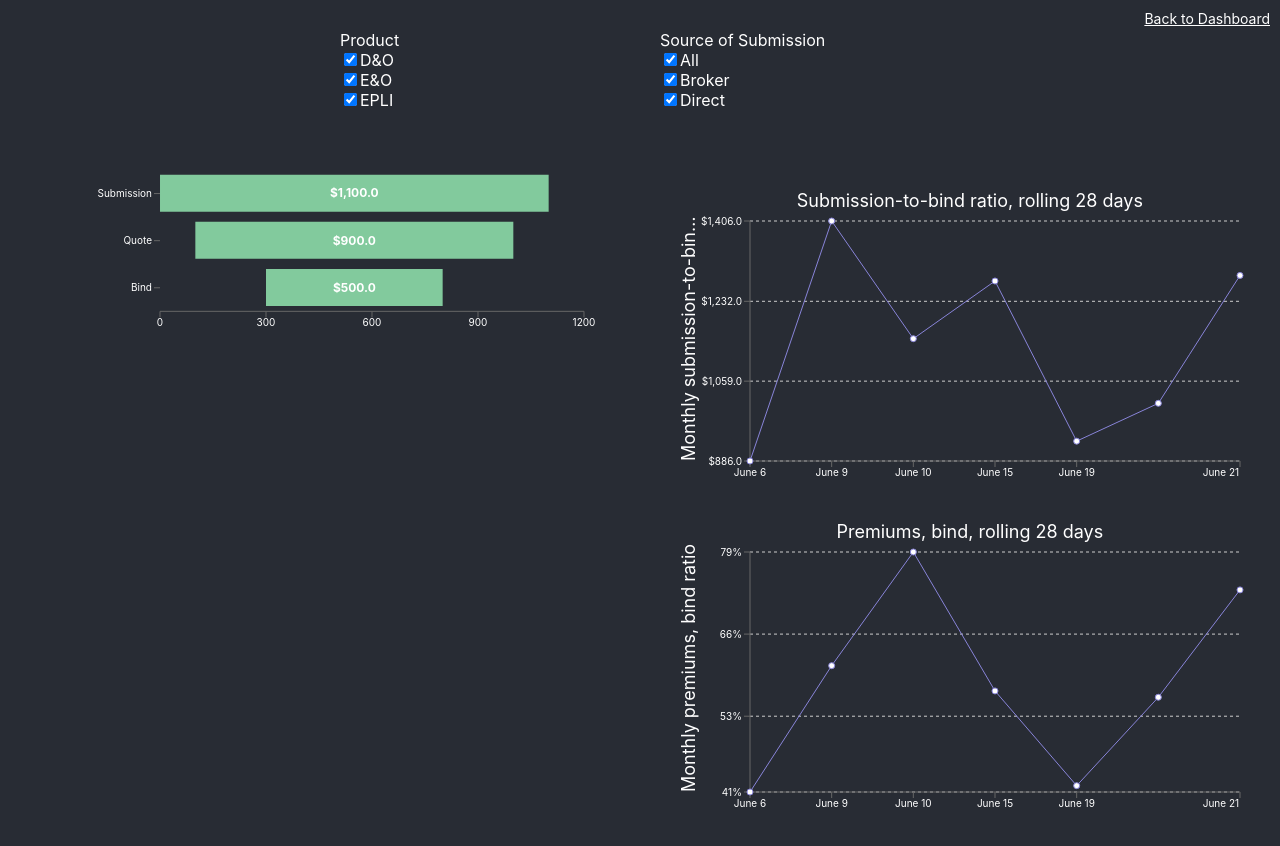
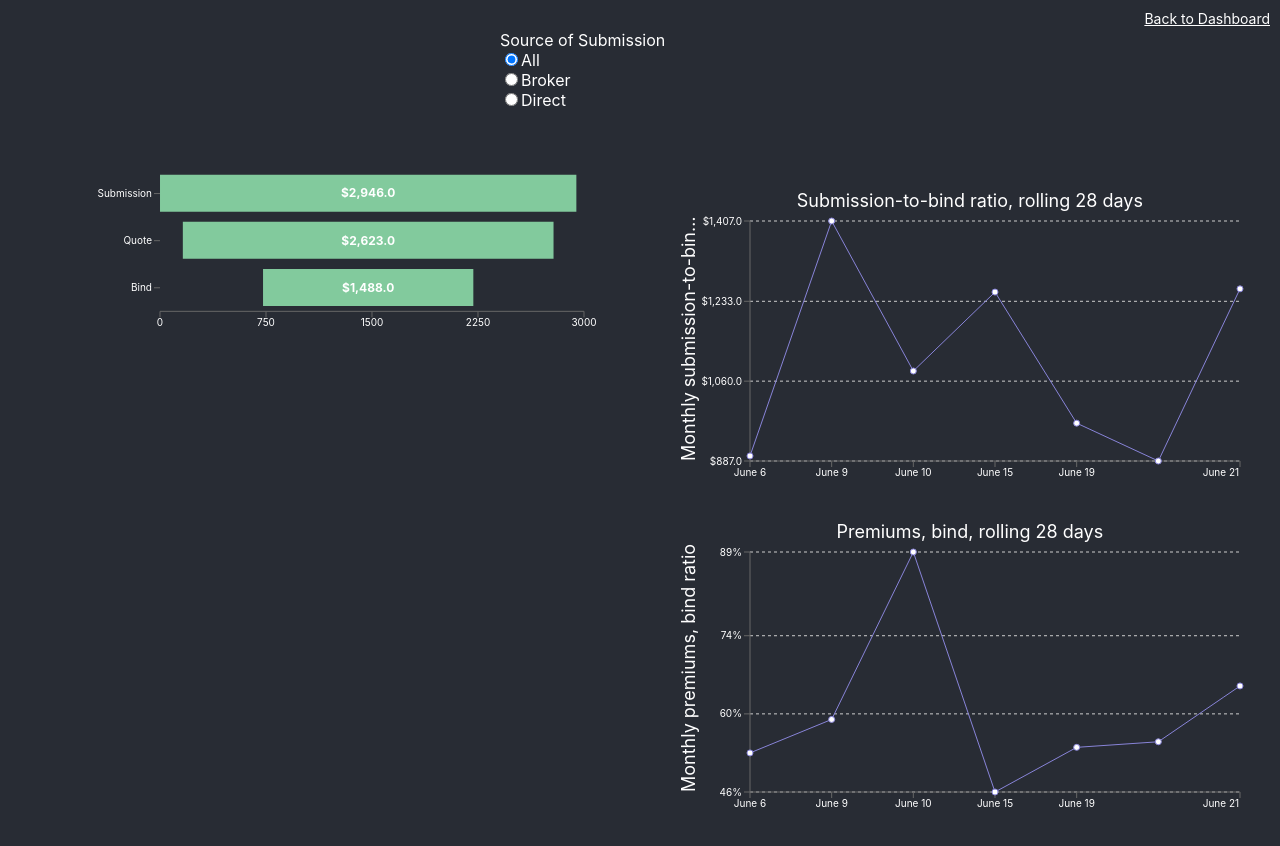
Before and after one commit to sergeim28/recharts-reports, a React (Create React App) app: page /productionKPIs in a window 1280 px wide. Shown: the top 846 px of the page. Built offline with nearby package versions, Linux system fonts and the light colour scheme.

Commit message:
filters change

```diff
--- a/src/components/MyHorizontalBarChart.js
+++ b/src/components/MyHorizontalBarChart.js
@@ -1,4 +1,4 @@
-import React from "react";
+import React, { useEffect, useState } from "react";
 import {
   BarChart,
   Bar,
@@ -11,28 +11,14 @@ import {
 } from "recharts";
 import { tickStyle } from "../utils/constants";
 import { numberToMoneyString } from "../utils/helper";
+import { productionReportRawMetrics } from "../utils/mockData";
 import { MyTooltip } from "./MyTooltip";
 
-const data = [
-  {
-    name: "Submission",
-    spend: 1100,
-    pv: 0,
-    amt: 0,
-  },
-  {
-    name: "Quote",
-    spend: 900,
-    pv: 100,
-    amt: 100,
-  },
-  {
-    name: "Bind",
-    spend: 500,
-    pv: 300,
-    amt: 300,
-  },
-];
+const funnelKeys = {
+  "submission": "Submission",
+  "quote": "Quote",
+  "bind": "Bind"
+}
 
 const renderCustomizedLabel = (props) => {
   const { content, value, ...rest } = props;
@@ -40,13 +26,39 @@ const renderCustomizedLabel = (props) => {
   return <Label {...rest} value={'$' + numberToMoneyString(value)} fontSize="12" fill="#FFFFFF" fontWeight="bold" />;
 };
 
-export const MyHorizontalBarChart = () => {
+export const MyHorizontalBarChart = ({ filters }) => {
+  const [parsedData, setParsedData] = useState([]);
+
+  useEffect(() => {
+    const parsedObject = {}
+    productionReportRawMetrics.forEach(item => {
+      if (filters[item.source] || filters["all"])
+        parsedObject[item.funnel] = (parsedObject[item.funnel] || 0) + item.spend
+    })
+    const parsedArray =(Object.entries(parsedObject).map(([key, value]) => {
+      return {
+        name: funnelKeys[key],
+        spend: value
+      }
+    }))
+
+    let MAX = -1;
+    parsedArray.forEach(({ spend }) => {
+      if (MAX < spend) MAX = spend
+    })
+    setParsedData(parsedArray.map((item) => ({
+      ...item,
+      firstSpace: (MAX-item.spend)/2,
+      secondSpace: (MAX-item.spend)/2,
+    })))
+  }, [filters])
+
   return (
     <ResponsiveContainer width="99%" aspect={3}  debounce={1}>
       <BarChart
         width={500}
         height={300}
-        data={data}
+        data={parsedData}
         margin={{
           top: 0,
           right: 30,
@@ -65,15 +77,15 @@ export const MyHorizontalBarChart = () => {
           axisLine={false}
         />
         <Tooltip cursor={{ fill: "#FFFFFF30" }} content={<MyTooltip color="#82ca9d" overrideParams={["spend"]} />} />
-        <Bar dataKey="pv" stackId="a" fill="transparent " />
-        <Bar dataKey="spend" stackId="a" fill="#82ca9d">
+        <Bar dataKey="firstSpace" stackId="a" fill="transparent " />
+        <Bar dataKey="spend" stackId="a" fill="#82ca9d" minPointSize={5}>
           <LabelList
             dataKey="spend"
             position="center"
             content={renderCustomizedLabel}
           />
         </Bar>
-        <Bar dataKey="amt" stackId="a" fill="transparent " />
+        <Bar dataKey="secondSpace" stackId="a" fill="transparent " />
       </BarChart>
     </ResponsiveContainer>
   );
--- a/src/components/MyLineChart.js
+++ b/src/components/MyLineChart.js
@@ -19,13 +19,23 @@ export const MyLineChart = ({ symbol, dataKey, filters }) => {
   const [max, setMax] = useState(-1)
 
   useEffect(() => {
-    setChartData(prev => {
-      return prev.map((item) => ({
+    let itemKey = "";
+    for (let key in filters) {
+      if(filters[key]) {
+        itemKey = key;
+        break;
+      }
+    }
+    const tmpChartData = [];
+    lineChartData.forEach((item) => {
+      if(item.source !== itemKey && itemKey !== "all") return;
+      tmpChartData.push({
         name: item.name,
         spend: Math.floor(item.spend + Math.random() * 100 * (Math.round(Math.random()) ? 1 : -1)),
-        percentage: Math.min(100, Math.floor(item.percentage + Math.random() * 10 * (Math.round(Math.random()) ? 1 : -1))),
-      }))
+        percentage: Math.min(100, Math.floor(item.percentage + Math.random() * 10 * (Math.round(Math.random()) ? 1 : -1)))
+      })
     })
+    setChartData(tmpChartData);
   }, [filters])
 
   useEffect(() => {
--- a/src/components/MyTooltip.js
+++ b/src/components/MyTooltip.js
@@ -22,11 +22,11 @@ export const MyTooltip = (props) => {
 
 
   if (active) {
-    let rows = filteredPayload.map((item) => {
+    let rows = filteredPayload.map((item, index) => {
       const parsedValue = item.name === 'spend' ? '$' + numberToMoneyString(item.value) : item.value + '%'
       return (
         <MyTooltipRow
-          key={`${item.name}-tooltip-item`}
+          key={`${index}-tooltip-item`}
           label={label}
           color={color}
           value={parsedValue}
--- a/src/pages/ProductionKPIs.js
+++ b/src/pages/ProductionKPIs.js
@@ -5,23 +5,24 @@ import { MyHorizontalBarChart } from "../components/MyHorizontalBarChart";
 import VerticalText from "../components/VerticalText";
 import HorizontalText from "../components/HorizontalText";
 
+const initialFilters = {
+  all: false,
+  broker: false,
+  direct: false
+};
+
 export const ProductionKPIs = () => {
 
   const [filters, setFilters] = useState({
-    eo: true,
-    do: true,
-    epli: true,
     all: true,
-    broker: true,
-    direct: true,
+    broker: false,
+    direct: false,
   })
   const handleInputChange = useCallback((event) => {
-    const target = event.target;
-    const value = target.type === 'checkbox' ? target.checked : target.value;
-    const name = target.name;
+    const name = event.target.name;
     setFilters(prev => ({
-      ...prev,
-      [name]: value
+      ...initialFilters,
+      [name]: true
     }))
   }, [setFilters])
 
@@ -61,69 +62,33 @@ export const ProductionKPIs = () => {
           marginLeft: 20,
           width: 300
         }}>
-          <span>Product</span>
-          <div>
-            <input
-              type="checkbox"
-              name="do"
-              checked={filters["do"]}
-              onChange={handleInputChange}
-            />
-            <label for="do">D&O</label>
-          </div>
-          <div>
-            <input
-              type="checkbox"
-              name="eo"
-              checked={filters['eo']}
-              onChange={handleInputChange}
-            />
-            <label for="eo">E&O</label>
-          </div>
-          <div>
-            <input
-              type="checkbox"
-              name="epli"
-              checked={filters['epli']}
-              onChange={handleInputChange}
-            />
-            <label for="epli">EPLI</label>
-          </div>
-        </div>
-        <div style={{
-          display: 'flex',
-          flexDirection: 'column',
-          fontSize: 16,
-          marginLeft: 20,
-          width: 300
-        }}>
           <span>Source of Submission</span>
           <div>
             <input
-              type="checkbox"
+              type="radio"
               name="all"
               checked={filters['all']}
               onChange={handleInputChange}
             />
-            <label for="all">All</label>
+            <label htmlFor="all">All</label>
           </div>
           <div>
             <input
-              type="checkbox"
+              type="radio"
               name="broker"
               checked={filters['broker']}
               onChange={handleInputChange}
             />
-            <label for="broker">Broker</label>
+            <label htmlFor="broker">Broker</label>
           </div>
           <div>
             <input
-              type="checkbox"
+              type="radio"
               name="direct"
               checked={filters['direct']}
               onChange={handleInputChange}
             />
-            <label for="direct">Direct</label>
+            <label htmlFor="direct">Direct</label>
           </div>
         </div>
       </div>
@@ -137,7 +102,7 @@ export const ProductionKPIs = () => {
             minWidth: 0
           }}
         >
-            <MyHorizontalBarChart />
+            <MyHorizontalBarChart filters={filters}/>
         </div>
         <div
           style={{
--- a/src/utils/mockData.js
+++ b/src/utils/mockData.js
@@ -52,38 +52,79 @@ export const DashboardCardsData = {
 
 export const lineChartData = [
   {
+    source: "direct",
     name: "June 6",
     spend: 900,
     percentage: 44,
   },
   {
+    source: "broker",
     name: "June 9",
     spend: 1500,
     percentage: 60,
   },
   {
+    source: "direct",
     name: "June 10",
     spend: 1100,
     percentage: 80,
   },
   {
+    source: "direct",
     name: "June 15",
     spend: 1300,
     percentage: 50,
   },
   {
+    source: "broker",
     name: "June 19",
     spend: 1000,
     percentage: 48,
   },
   {
+    source: "direct",
     name: "June 20",
     spend: 950,
     percentage: 60,
   },
   {
+    source: "broker",
     name: "June 21",
     spend: 1200,
     percentage: 70,
   },
 ];
+
+
+export const productionReportRawMetrics = [
+  {
+    source: 'broker',
+    funnel: 'submission',
+    spend: 1937
+  },
+  {
+    source: 'broker',
+    funnel: 'quote',
+    spend: 1721
+  },
+  {
+    source: 'broker',
+    funnel: 'bind',
+    spend: 1004
+  },
+  {
+    source: 'direct',
+    funnel: 'submission',
+    spend: 1009
+  },
+  {
+    source: 'direct',
+    funnel: 'quote',
+    spend: 902
+  },
+  {
+    source: 'direct',
+    funnel: 'bind',
+    spend: 484
+  },
+]
```
